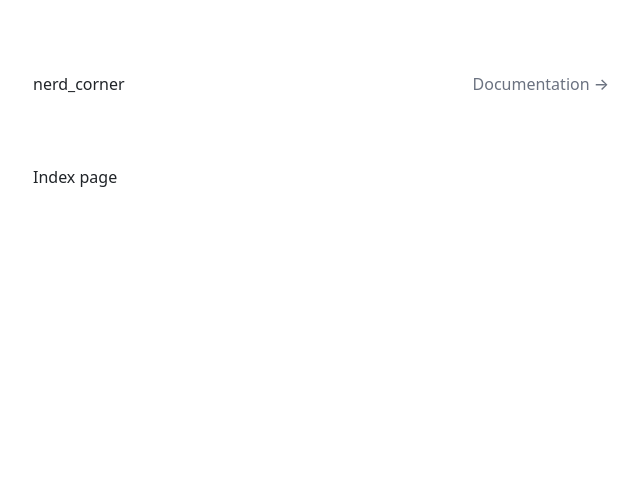
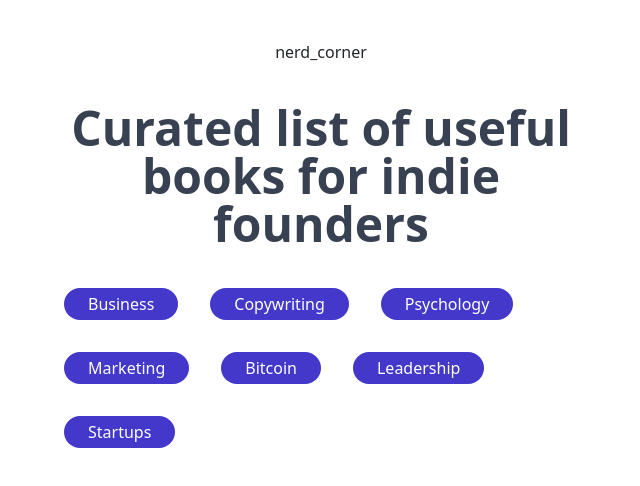
Before and after one commit to bdcorps/indiestash, a Next.js app: page / in a window 1280 px wide. Shown: the top 486 px of the page, without its empty margins (319-959 px from the left). Built offline with nearby package versions, Linux system fonts and the light colour scheme; a web font is replaced by a local one; what @tailwindcss/typography, tailwindcss-aspect-ratio would draw is missing.

Commit message:
add books

```diff
--- a/components/Header.js
+++ b/components/Header.js
@@ -3,16 +3,11 @@ import Link from 'next/link'
 
 export const Header = () => {
   return (
-    <header className="max-w-xl mx-auto flex justify-between items-center py-10">
-      <div>
+    <header className="max-w-xl mx-auto py-10">
+      <div className="text-center">
         <Link href="/">
-          <p>nerd_corner</p>
+          <a>nerd_corner</a>
         </Link>
-      </div>
-      <div className="text-base leading-5">
-        <a href="https://tailwindcss.com/docs" className="font-medium text-gray-500 hover:text-gray-700">
-          Documentation &rarr;
-        </a>
       </div>
     </header>
   )
--- a/components/Layout.js
+++ b/components/Layout.js
@@ -6,11 +6,11 @@ import 'bootstrap/dist/css/bootstrap.min.css';
 const Layout = ({ children }) => {
   return (
     <>
-      <Meta />
-      {/* <Nav /> */}
-      <Header />
 
-      <div className="max-w-xl mx-auto">
+      <div className=" container max-w-xl mx-auto">
+        <Meta />
+        {/* <Nav /> */}
+        <Header />
         {children}
       </div>
 
--- a/pages/_app.js
+++ b/pages/_app.js
@@ -3,7 +3,8 @@ import '../styles/globals.css'
 
 function MyApp({ Component, pageProps }) {
   return (
-    <Layout><Component {...pageProps} />
+    <Layout>
+      <Component {...pageProps} />
     </Layout>)
 }
 
--- a/pages/api/articles/[id].js
+++ b/pages/api/articles/[id].js
@@ -11,8 +11,9 @@ export default function handler({ query: { id } }, res) {
 
 export const getSongs = (topic) => {
   // if (!filter) { return filtered[0] }
-  console.log("looking up", topic)
+
   const filtered = articles[topic]
+  console.log("looking up", topic, JSON.stringify(filtered))
   // console.log("has to eb ", filtered)
   // if (filtered.length === 0) {
   //   return articles[0]
--- a/pages/article/[id]/index.js
+++ b/pages/booklist/[id]/index.js
@@ -5,7 +5,7 @@ import { getSongs } from '../../api/articles/[id]'
 import { Table, Col, Row, Jumbotron, Button } from 'react-bootstrap'
 import Image from 'next/image'
 
-const article = ({ articles, title }) => {
+const article = ({ articles, title, updatedAt }) => {
   // const router = useRouter()
   // const { id } = router.query
   // console.log('g', articles[0].items[0].volumeInfo.title, title)
@@ -13,10 +13,10 @@ const article = ({ articles, title }) => {
     <article>
       <div className="">
         <header className="pt-6 xl:pb-10">
-          <dd class="text-base leading-6 font-medium text-gray-500"><time datetime="2021-02-16T16:05:00.000Z">Tuesday, Febuary 16, 2021</time></dd>
+          <dd className="text-base leading-6 font-medium text-gray-500"><time datetime="2021-02-16T16:05:00.000Z">Tuesday, Febuary 16, 2021</time></dd>
           <h1 className="mt-2 text-3xl leading-9 font-bold text-gray-900 tracking-tight sm:text-4xl sm:leading-10 md:text-5xl md:leading-14">
-            Top 5 Psychology Books you should read in 2021
-        </h1>
+            {title}
+          </h1>
         </header>
 
         <hr></hr>
@@ -37,18 +37,16 @@ const article = ({ articles, title }) => {
                 <div className="bg-gray-100 h-96 flex items-center justify-center">
                   <img
                     className="rounded-lg"
-                    src="http://books.google.com/books/content?id=Lw3fDwAAQBAJ&printsec=frontcover&img=1&zoom=1&edge=curl&source=gbs_api"
+                    src={articles.items[0].volumeInfo.imageLinks.thumbnail}
                     alt=""
                   />
                 </div>
                 <h1 className="text-2xl font-bold text-gray-800">
-                  The Lean Startup
-        </h1>
+                  {articles.items[0].volumeInfo.title}
+                </h1>
                 <p className="text-lg text-gray-500">
-                  The Lean Startup provides a scientific approach to creating and
-                  managing startups and get a desired product to customers' hands
-                  faster.
-        </p>
+                  {articles.items[0].volumeInfo.description}
+                </p>
                 <a
                   className="transition-colors duration-200 hover:text-gray-800 text-lg"
                   href="/docs/object-fit"
@@ -58,7 +56,7 @@ const article = ({ articles, title }) => {
             </div>
 
             {/* <hr /> */}
-            <div className="post">
+            {/* <div className="post">
               <div className="pb-6 space-y-2">
                 <div className="bg-gray-100 h-96 flex items-center justify-center">
                   <img
@@ -81,7 +79,7 @@ const article = ({ articles, title }) => {
                 >View on Amazon<span aria-hidden="true" className="mr-2">→</span></a
                 >
               </div>
-            </div>
+            </div> */}
           </div>
         </div>
         {/* <!-- <div className="my-4 rounded-xl shadow-md overflow-hidden"> --> */}
@@ -124,6 +122,8 @@ export const getStaticProps = async (context) => {
   console.log("returning", topic)
   const articles = getSongs(topic)
   console.log("props", context.params.id, topic, articles)
+  const updatedAt = Date.UTC()
+  console.log(articles)
   return { props: { articles, title } }
 }
 
--- a/pages/index.js
+++ b/pages/index.js
@@ -1,12 +1,36 @@
 import ArticleList from '../components/ArticleList'
 import { server } from '../config'
+import Link from 'next/link'
 
 export default function Home({ articles }) {
   console.log(articles)
   return (
-    <div>
-      <h1>Index page</h1>
-      {/* <ArticleList articles={articles} /> */}
+    <div className="text-center">
+      <h1 className="text-5xl font-bold text-center text-gray-700">Curated list of useful books for indie founders</h1>
+      <div className="flex flex-wrap my-6">
+
+        <Link href="/booklist/top-book-to-read-on-business-in-2021"><a className="bg-indigo-700 py-1 px-6 text-white rounded-3xl  m-3">Business</a></Link>
+
+        <Link href="/booklist/top-book-to-read-on-copywriting-in-2021"><a className="bg-indigo-700 py-1 px-6 text-white rounded-3xl  m-3">Copywriting</a></Link>
+
+        <Link href="/booklist/top-book-to-read-on-psychology-in-2021"><a className="bg-indigo-700 py-1 px-6 text-white rounded-3xl  m-3">Psychology</a></Link>
+
+        <Link href="/booklist/top-book-to-read-on-marketing-in-2021"><a className="bg-indigo-700 py-1 px-6 text-white rounded-3xl  m-3">Marketing</a></Link>
+
+        <Link href="/booklist/top-book-to-read-on-bitcoin-in-2021"><a className="bg-indigo-700 py-1 px-6 text-white rounded-3xl  m-3">Bitcoin</a></Link>
+
+        <Link href="/booklist/top-book-to-read-on-leadership-in-2021"><a className="bg-indigo-700 py-1 px-6 text-white rounded-3xl  m-3">Leadership</a></Link>
+
+        <Link href="/booklist/top-book-to-read-on-startups-in-2021"><a className="bg-indigo-700 py-1 px-6 text-white rounded-3xl  m-3">Startups</a></Link>
+      </div>
+      {/* <div className="mt-4 grid grid-cols-3 content-around">
+        <span><a className="tag inline-flex items-center px-2.5 py-0.5 rounded-full text-xs font-medium leading-4 bg-gray-100 text-gray-800 hover:text-indigo-600" href="/tag/aws/">Marketing</a></span>
+
+        <span><a className="tag inline-flex items-center px-2.5 py-0.5 rounded-full text-xs font-medium leading-4 bg-gray-100 text-gray-800 hover:text-indigo-600" href="/tag/aws/">Psychology</a></span>
+
+        <span><a className="tag inline-flex items-center px-2.5 py-0.5 rounded-full text-xs font-medium leading-4 bg-gray-100 text-gray-800 hover:text-indigo-600" href="/tag/aws/">Copywriting</a></span>
+      </div> */}
+
     </div>
   )
 }
```
Also changed, not shown: 1 other file (tests, documents, lock files or other folders).
